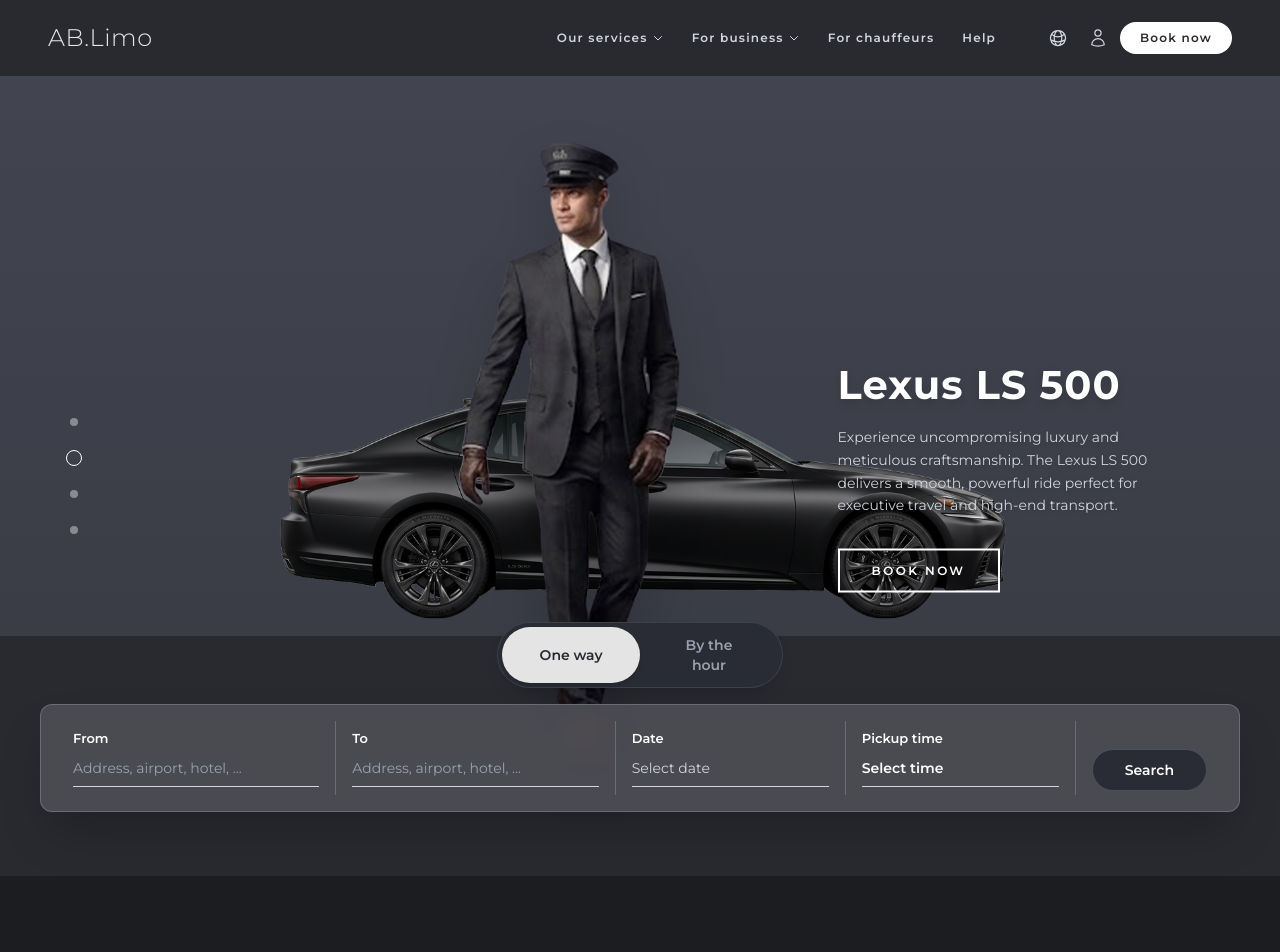
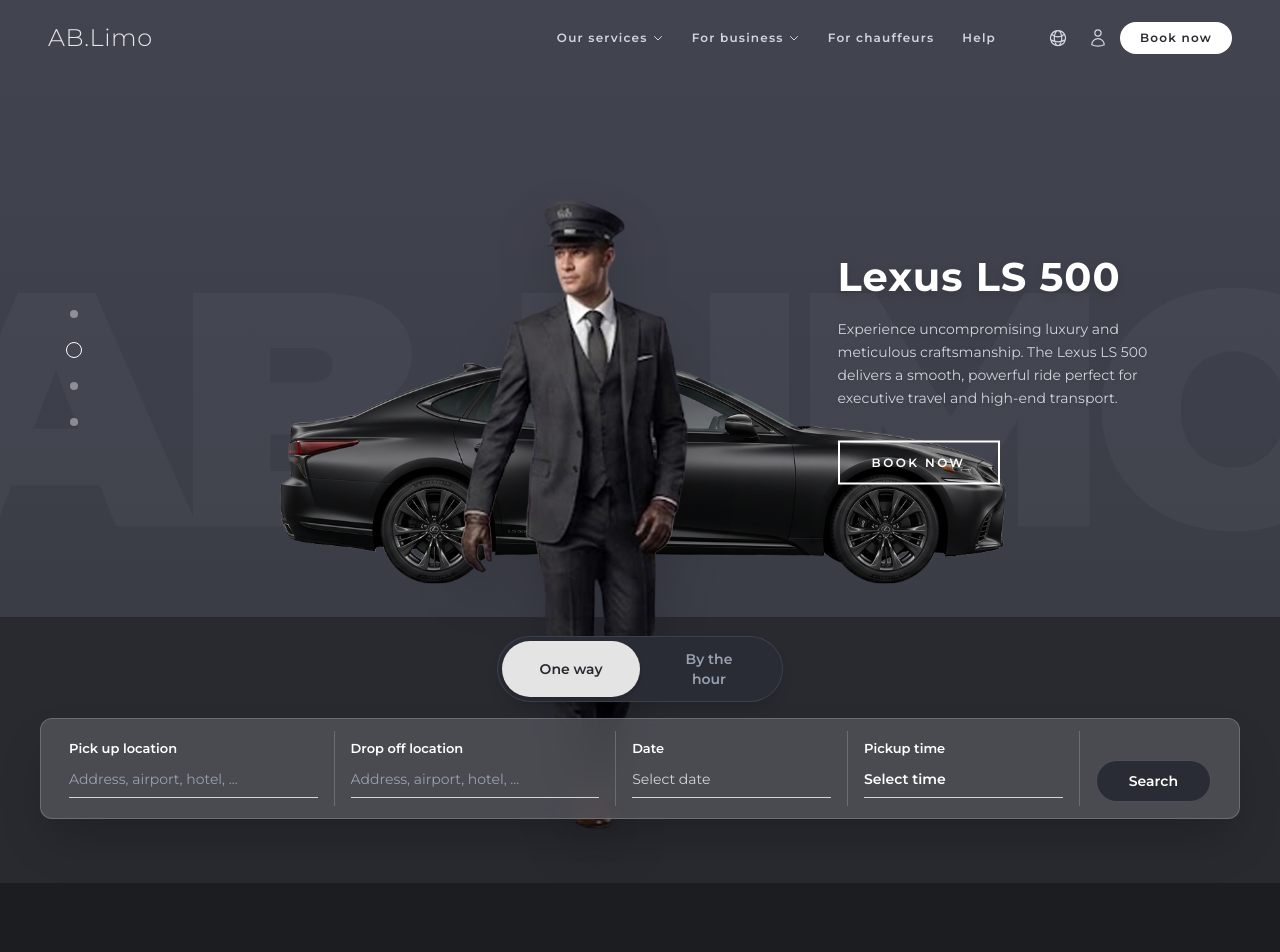
Before and after one commit to ablimo24x7/ablimo_project, a Next.js app: page /blog in a window 1280 px wide. Shown: the top 952 px of the page. Built offline with nearby package versions, Linux system fonts and the light colour scheme.

Commit message:
Hero Section Adjustment

```diff
--- a/src/app/[lang]/_components/HeroSection.tsx
+++ b/src/app/[lang]/_components/HeroSection.tsx
@@ -56,7 +56,14 @@ export default function HeroSection({ dict }: { dict: Dictionary }) {
   };
 
   return (
-    <section className="relative w-full min-h-screen flex flex-col justify-between overflow-hidden">
+    <section className="relative w-full min-h-screen flex flex-col justify-between overflow-hidden -mt-20">
+      {/* Background text */}
+      <div className="absolute inset-0 z-[-1] flex items-center justify-center pointer-events-none overflow-hidden">
+        <h1 className="text-[26vw] font-black text-white opacity-[0.03] tracking-tighter select-none -mt-[5%]">
+          AB.LIMO
+        </h1>
+      </div>
+
       {/* Background layers */}
       <div className="absolute inset-0 z-[-2] flex flex-col pointer-events-none">
         <div className="h-[70%] bg-gradient-to-b from-[#424450] to-[#3a3c46]" />
@@ -81,7 +88,7 @@ export default function HeroSection({ dict }: { dict: Dictionary }) {
         </div>
 
         {/* Chauffeur image */}
-        <div className="absolute top-[46%] left-[30%] -translate-y-1/2 h-[78vh] max-h-[910px] z-20 pointer-events-none flex justify-center items-end">
+        <div className="absolute top-[58%] left-[30%] -translate-y-1/2 h-[80vh] max-h-[910px] z-20 pointer-events-none flex justify-center items-end">
           <Image
             src="/chauffeur.png"
             alt="Chauffeur"
@@ -94,7 +101,7 @@ export default function HeroSection({ dict }: { dict: Dictionary }) {
         {/* Content */}
         <div className="relative w-full h-full z-30 pointer-events-none">
           {/* Pagination dots - vertical left */}
-          <div className="absolute left-16 top-[50%] -translate-y-1/2 flex flex-col items-center gap-4 pointer-events-auto">
+          <div className="absolute left-16 top-[42%] -translate-y-1/2 flex flex-col items-center gap-4 pointer-events-auto">
             {slides.map((_, index) => (
               <div
                 key={index}
@@ -111,7 +118,7 @@ export default function HeroSection({ dict }: { dict: Dictionary }) {
           </div>
 
           {/* Slide text - right side */}
-          <div className="absolute right-[8%] top-[50%] -translate-y-1/2 w-full max-w-[340px] pointer-events-auto">
+          <div className="absolute right-[8%] top-[42%] -translate-y-1/2 w-full max-w-[340px] pointer-events-auto">
             <h2
               className={`text-[2.5rem] leading-tight font-bold text-white mb-4 tracking-wide drop-shadow-lg transition-opacity duration-500 ${
                 titleVisible ? "opacity-100" : "opacity-0"
@@ -163,8 +170,8 @@ export default function HeroSection({ dict }: { dict: Dictionary }) {
               src="/chauffeur.png"
               alt="Chauffeur"
               width={260}
-              height={600}
-              className="h-[75vh] max-h-[500px] w-auto object-contain object-bottom drop-shadow-2xl"
+              height={800}
+              className="h-[90vh] max-h-[500px] w-auto object-contain object-bottom drop-shadow-2xl"
               priority
             />
           </div>
@@ -210,7 +217,7 @@ export default function HeroSection({ dict }: { dict: Dictionary }) {
       </div>
 
       {/* Booking form */}
-      <div className="relative z-40 w-full flex flex-col items-center pb-8 md:pb-16 pt-4 md:pt-8 mt-auto">
+      <div className="relative z-40 w-full flex flex-col items-center pb-8 md:pb-16 pt-4 md:pt-8 mt-auto mt-0 md:mt-152">
         <div className="flex bg-[#2a2c35] rounded-full p-1 mb-4 shadow-lg border border-gray-600/50">
           <button
             className={`flex-1 rounded-full py-2 px-6 md:px-8 font-semibold text-xs md:text-sm transition-all cursor-pointer ${
@@ -234,7 +241,7 @@ export default function HeroSection({ dict }: { dict: Dictionary }) {
           </button>
         </div>
         <div className="w-full max-w-[1200px] px-4 md:px-0">
-          <div className="flex flex-col md:flex-row items-stretch md:items-end bg-[#53545b]/80 backdrop-blur-md rounded-xl border border-gray-400/40 shadow-2xl p-3 md:p-4 gap-3 md:gap-0">
+          <div className="flex flex-col md:flex-row items-stretch md:items-end bg-[#53545b]/80 backdrop-blur-md rounded-xl border border-gray-400/40 shadow-2xl p-3 md:p-3 gap-3 md:gap-0">
             <div className="flex-1 w-full px-3 md:px-4 py-2 border-b md:border-b-0 md:border-r border-gray-400/40">
               <label className="block text-white font-semibold text-[11px] md:text-[13px] mb-1 md:mb-2">
                 {b.from}
--- a/src/components/layout/Header.tsx
+++ b/src/components/layout/Header.tsx
@@ -11,7 +11,7 @@ export default async function Header({ lang }: HeaderProps) {
   const dict = await getDictionary(lang);
 
   return (
-    <header className="relative z-50 w-full flex justify-between items-center px-8 md:px-12 py-5">
+    <header className="relative z-50 w-full flex justify-between items-center px-8 md:px-12 py-5 bg-transparent">
       {/* Logo */}
       <Link
         href={`/${lang}`}
```
Also changed, not shown: src/app/[lang]/dictionaries/en-US.json.
